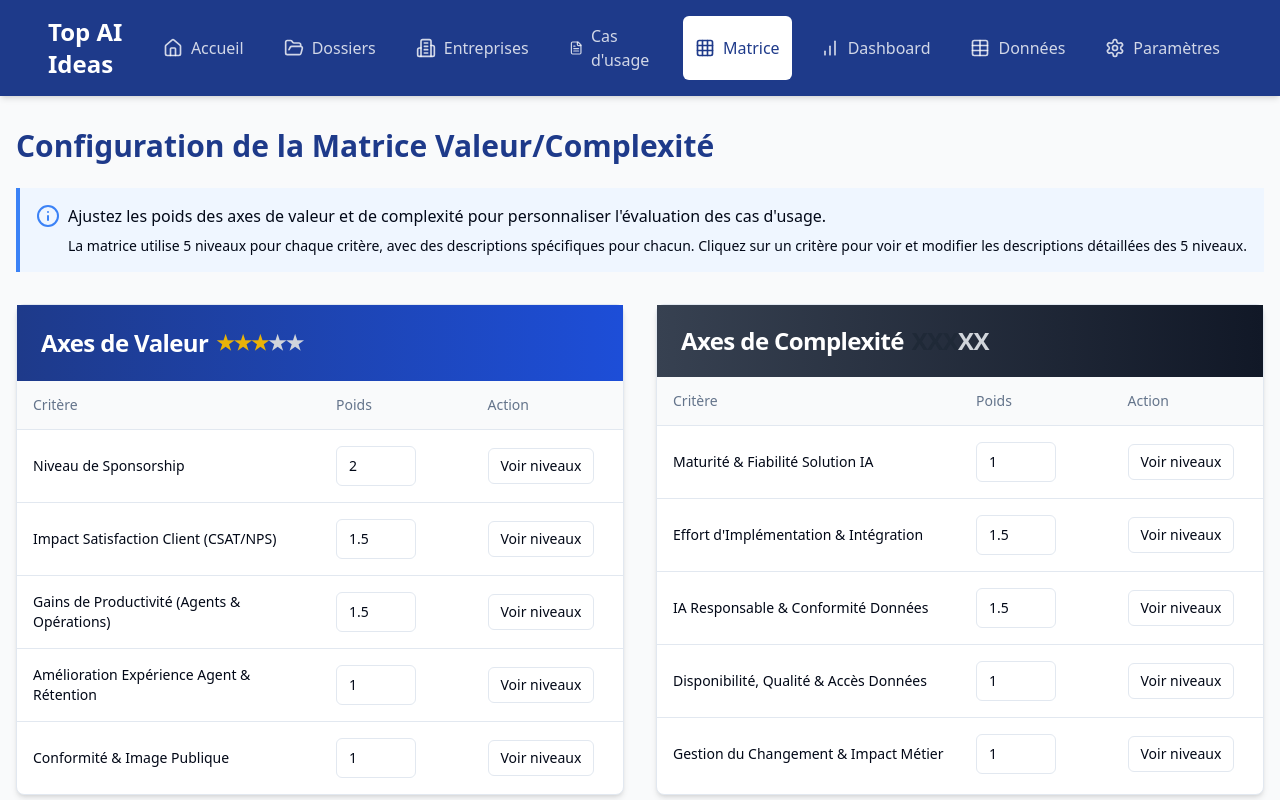
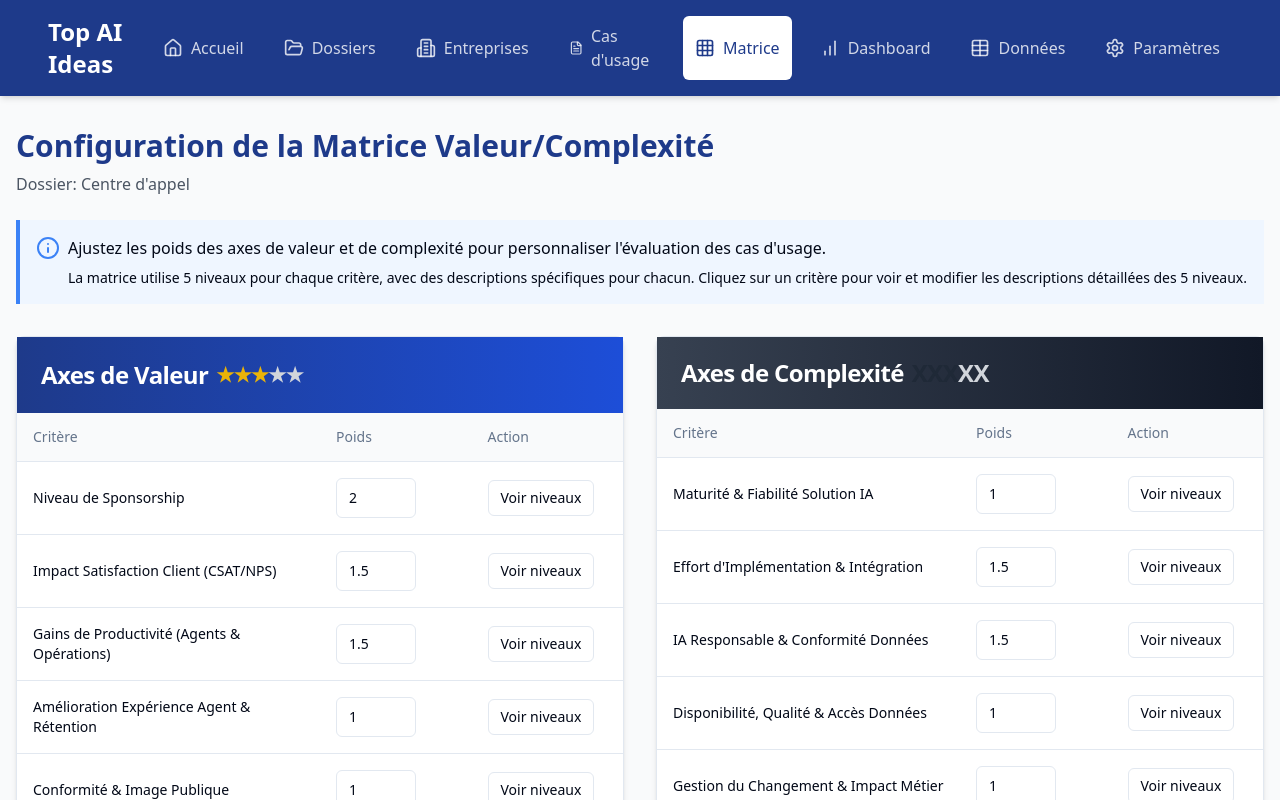
Before and after one commit to rhanka/top-ai-ideas, a React (Vite) app: page /matrice in a window 1280 px wide. Shown: the top 800 px of the page. Built offline with nearby package versions, Linux system fonts and the light colour scheme.

Commit message:
Fix: Display folder in Matrix view
Display the current folder name in the Matrix view.

```diff
--- a/src/pages/Matrix.tsx
+++ b/src/pages/Matrix.tsx
@@ -97,7 +97,13 @@ const defaultComplexityDescriptions = {
 };
 
 const Matrix: React.FC = () => {
-  const { matrixConfig, updateMatrixConfig, updateThresholds, countUseCasesInLevel } = useAppContext();
+  const {
+    matrixConfig,
+    updateMatrixConfig,
+    updateThresholds,
+    countUseCasesInLevel,
+    getCurrentFolder  // Make sure to destructure this
+  } = useAppContext();
   const [editedConfig, setEditedConfig] = useState({ ...matrixConfig });
   const [selectedAxis, setSelectedAxis] = useState<ValueAxis | ComplexityAxis | null>(null);
   const [isValueAxis, setIsValueAxis] = useState(false);
@@ -318,9 +324,16 @@ const Matrix: React.FC = () => {
     return levelDesc?.description || `Niveau ${level}`;
   };
 
+  const currentFolder = getCurrentFolder();
+
   return (
     <div className="container mx-auto px-4 py-8 animate-fade-in">
       <h1 className="text-3xl font-bold mb-6 text-navy">Configuration de la Matrice Valeur/Complexité</h1>
+      {currentFolder && (
+        <p className="text-gray-600 -mt-4 mb-6">
+          Dossier: {currentFolder.name}
+        </p>
+      )}
 
       <div className="bg-blue-50 border-l-4 border-blue-500 p-4 mb-8">
         <div className="flex">
```
